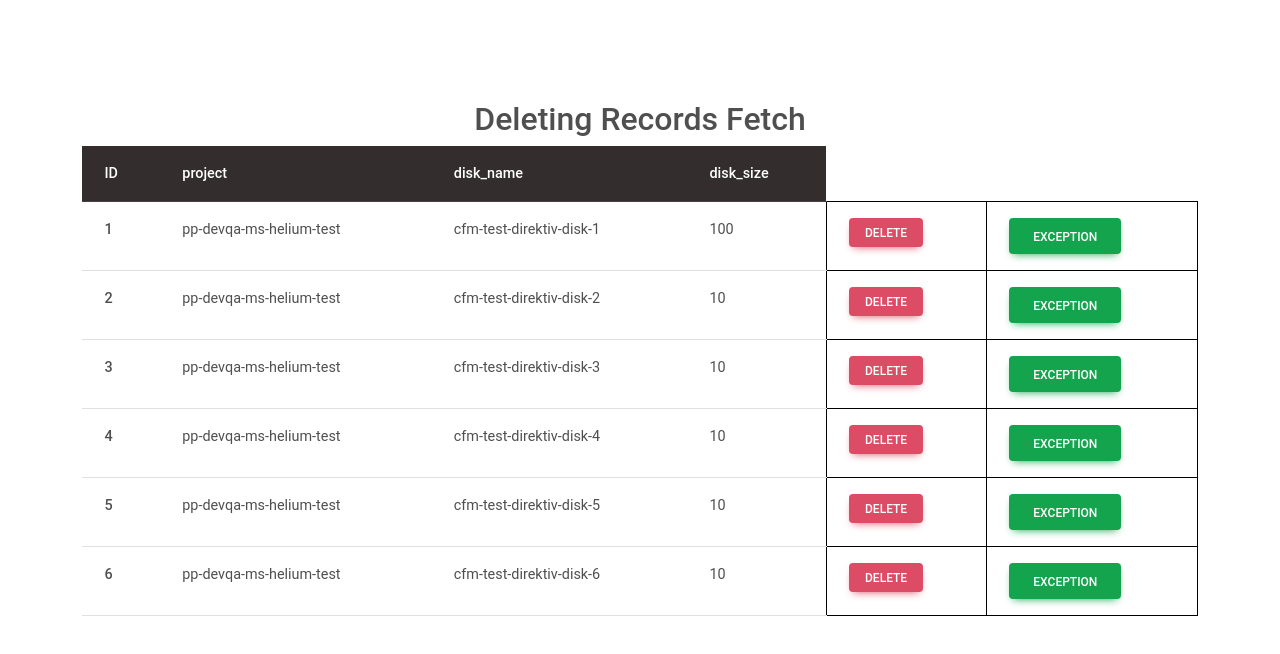
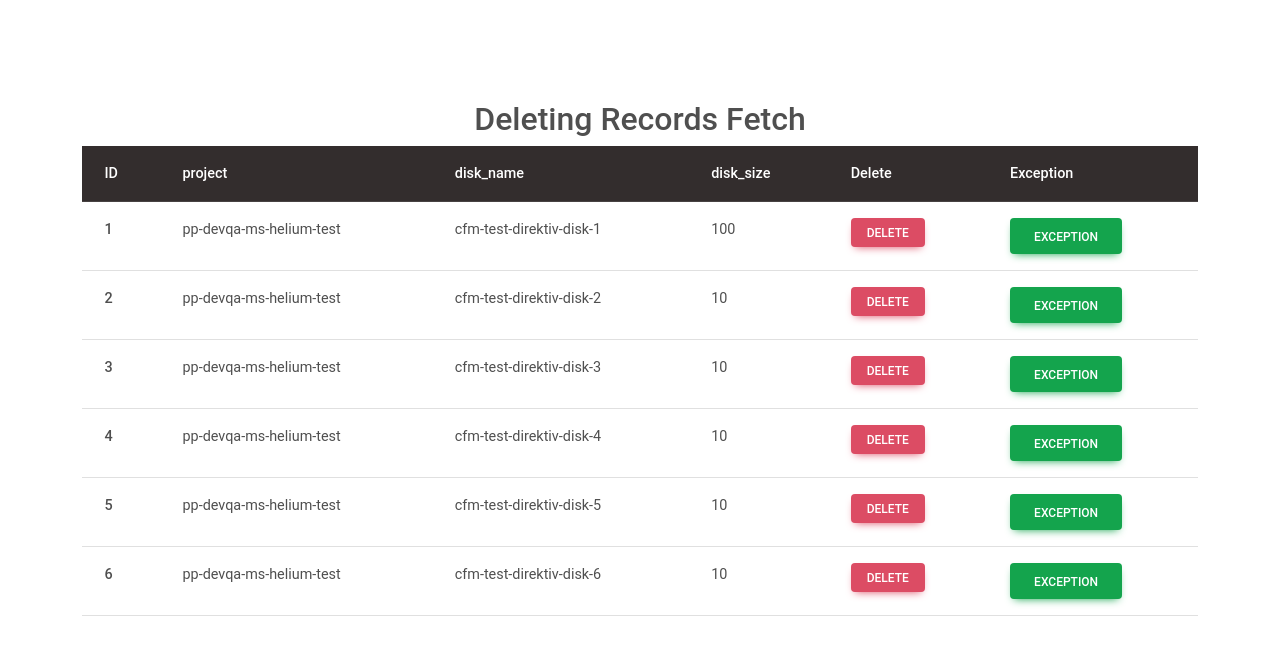
Before and after one commit to NitikaSurendran123/DrectoryDeleteProject, a React (Create React App) app: page / in a window 1280 px wide. Shown: the top 654 px of the page. Built offline with nearby package versions, Linux system fonts and the light colour scheme; data requests are answered from the project's data file.

Commit message:
css changes

```diff
--- a/src/App.js
+++ b/src/App.js
@@ -122,6 +122,8 @@ function App() {
                   <th scope="col"> project</th>
                   <th scope="col"> disk_name</th>
                   <th scope="col"> disk_size</th>
+                  <th scope="col"> Delete</th>
+                  <th scope="col"> Exception</th>
                 </tr>
 
               </MDBTableHead>
@@ -139,8 +141,8 @@ function App() {
                       <td>{item.project}</td>
                       <td>{item.disk_name}</td>
                       <td>{item.disk_size}</td>
-                      <td style={{ border: '1px solid black' }}> <button onClick={() => {actionButton(data);}} className="btn btn-danger btn-sm"> DELETE</button></td>
-                      <td style={{ border: '1px solid black' }}> <button onClick={() => {actionButton(data);}} className="btn btn-success"> EXCEPTION</button></td>
+                      <td> <button onClick={() => {actionButton(data);}} className="btn btn-danger btn-sm"> DELETE</button></td>
+                      <td> <button onClick={() => {actionButton(data);}} className="btn btn-success"> EXCEPTION</button></td>
                     </tr>
 
 
```
